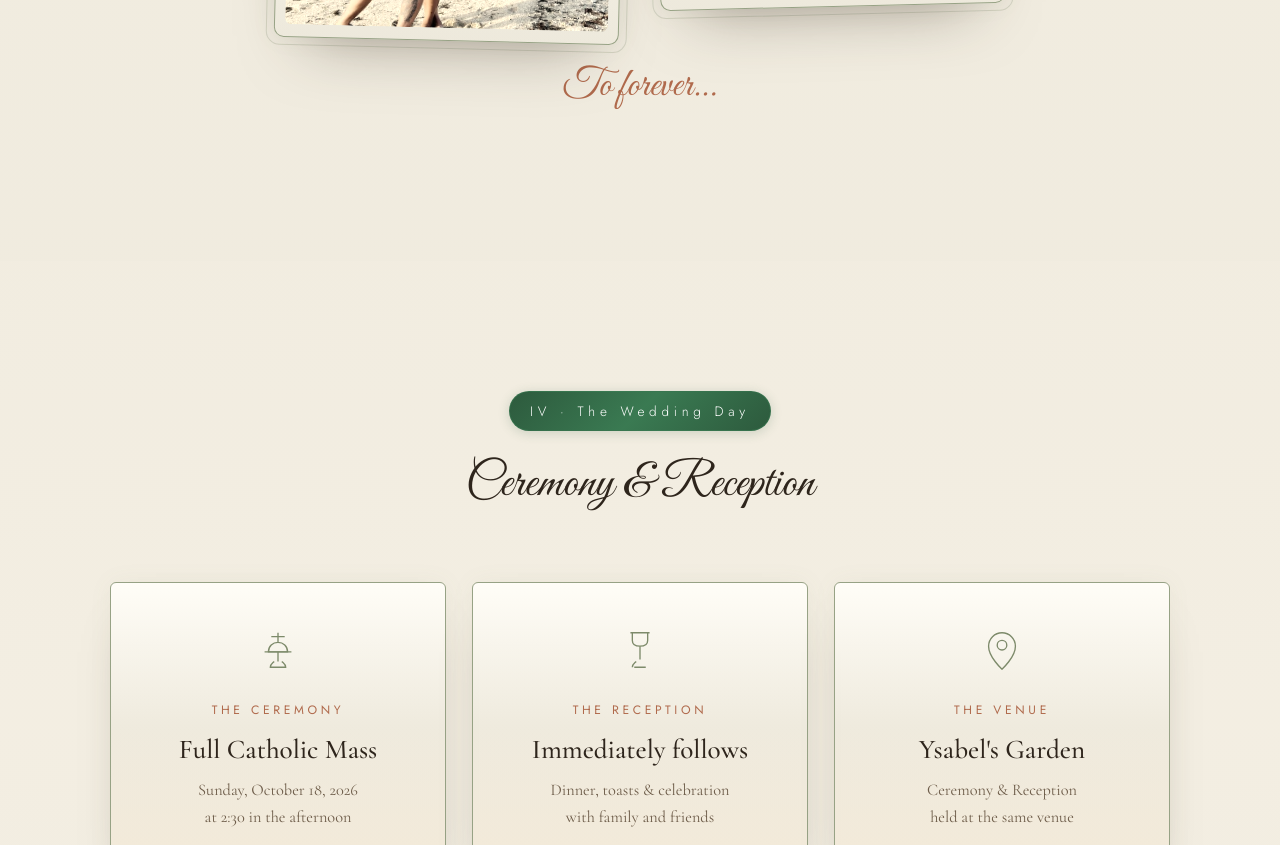
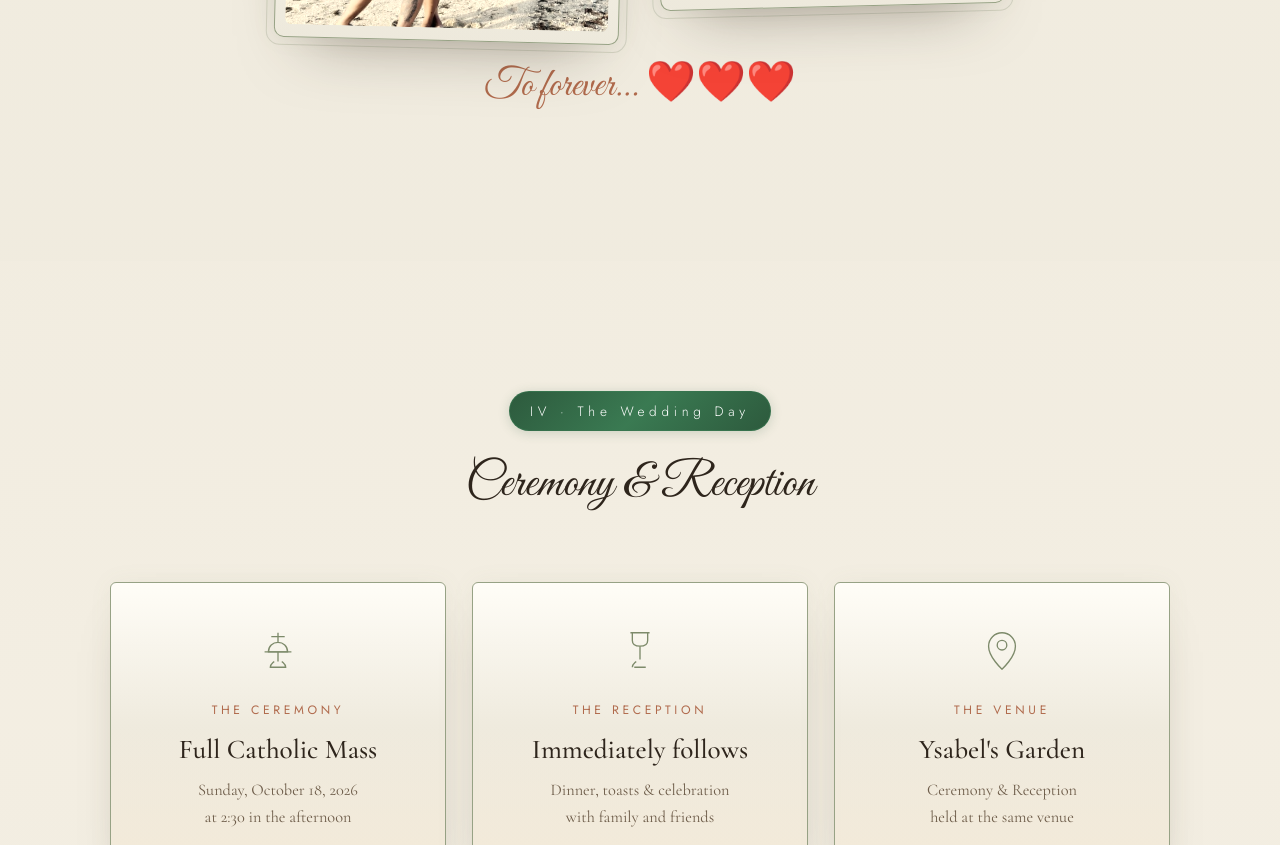
Before and after one commit to ahyenpineda-star/romel-and-mary, a plain HTML site: page index.html in a window 1280 px wide. Shown: the part 4879-5724 px from the top of the page. Drawn offline with nearby package versions, Linux system fonts and the light colour scheme.

Commit message:
Add 3 hearts to the 'To forever' caption

```diff
--- a/index.html
+++ b/index.html
@@ -798,7 +798,7 @@ footer .fine{
       <figure class="g-item reveal d2">
         <div class="g-frame"><img src="photos/couple-2.jpg" alt="Romel and Mary" loading="lazy"></div>
       </figure>
-      <div class="g-row-cap reveal d3">To forever...</div>
+      <div class="g-row-cap reveal d3">To forever... ❤️❤️❤️</div>
     </div>
   </div>
 </section>
```
